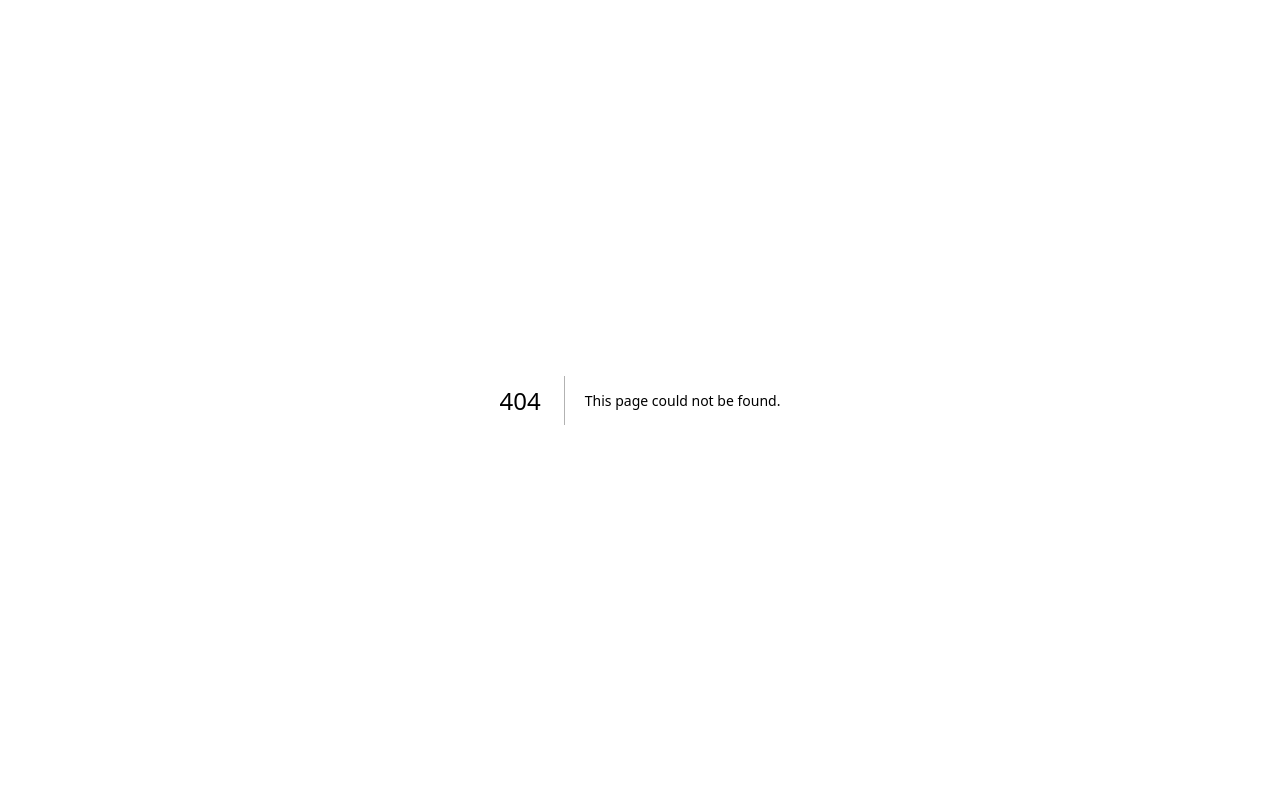
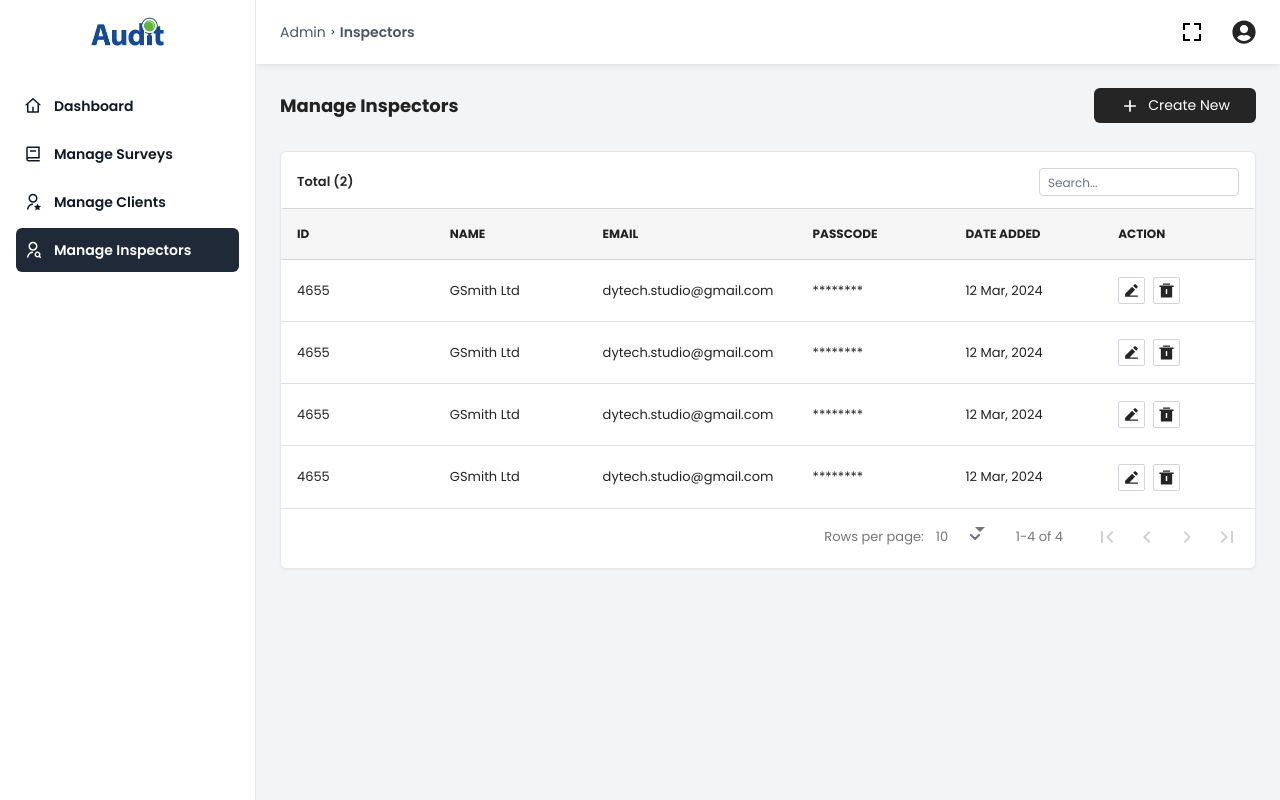
Before and after one commit to deegeeartz/pipeopsAuditProductivity, a Next.js app in the folder frontend/: page /admin/inspectors in a window 1280 px wide. Before the commit this address had no page. Built offline with nearby package versions, Linux system fonts and the light colour scheme.

Commit message:
feat: add Inspectors page

```diff
--- a/frontend/src/components/Layout.jsx
+++ b/frontend/src/components/Layout.jsx
@@ -117,14 +117,11 @@ const Layout = ({ children }) => {
 					</ol>
 
 					<ul className='ml-auto flex items-center'>
-						<button id='fullscreen-button' onClick={toggleFullscreen}>
-							<svg
-								xmlns='http://www.w3.org/2000/svg'
-								width={24}
-								height={24}
-								className='hover:bg-gray-100 rounded-full'
-								viewBox='0 0 24 24'
-								style={{ fill: 'gray', transform: '', msfilter: '' }}>
+						<button
+							id='fullscreen-button'
+							className='hover:bg-gray-100 p-1 rounded-full'
+							onClick={toggleFullscreen}>
+							<svg xmlns='http://www.w3.org/2000/svg' width={24} height={24} viewBox='0 0 24 24'>
 								<path d='M5 5h5V3H3v7h2zm5 14H5v-5H3v7h7zm11-5h-2v5h-5v2h7zm-2-4h2V3h-7v2h5z' />
 							</svg>
 						</button>
--- /dev/null
+++ b/frontend/src/pages/admin/inspectors.jsx
@@ -0,0 +1,204 @@
+import Layout from '@/components/Layout';
+import { Loader } from '@/components/Loader';
+import { Button, Label, Modal, TextInput } from 'flowbite-react';
+import dynamic from 'next/dynamic';
+import { useEffect, useState } from 'react';
+import { FaExclamationCircle } from 'react-icons/fa';
+import { RiAddFill, RiDeleteBin4Fill, RiEdit2Fill } from 'react-icons/ri';
+
+const DataTableX = dynamic(() => import('@/components/DataTableX'), { ssr: false, loading: Loader });
+
+const Inspectors = () => {
+	const [openModal, setOpenModal] = useState({ open: false, type: 'create' });
+	const [openDelModal, setOpenDelModal] = useState(false);
+
+	const ActionButtons = ({ id }) => {
+		const style =
+			'text-[17px] cursor-pointer rounded-sm p-1 text-[#252525] border border-gray-300 hover:bg-gray-200';
+		return (
+			<div className='flex gap-x-2'>
+				<div className={`${style}`} onClick={() => setOpenModal({ open: true, type: 'edit' })}>
+					<RiEdit2Fill />
+				</div>
+				<div className={`${style}`} onClick={() => setOpenDelModal(true)}>
+					<RiDeleteBin4Fill />
+				</div>
+			</div>
+		);
+	};
+
+	const columns = [
+		{
+			name: 'ID',
+			selector: (row) => '4655',
+			sortable: true,
+			minWidth: '0px',
+		},
+		{
+			name: 'Name',
+			selector: (row) => 'GSmith Ltd',
+			sortable: true,
+			minWidth: '110px',
+		},
+		{
+			name: 'Email',
+			selector: (row) => 'dytech.studio@gmail.com',
+			sortable: true,
+			minWidth: '210px',
+		},
+		{
+			name: 'Passcode',
+			sortable: true,
+			minWidth: '120px',
+			cell: (row) => {
+				let passcode = row.title;
+				return (
+					<div
+						onClick={() => {
+							console.log(row.title);
+						}}>
+						{<p>********</p>}
+					</div>
+				);
+			},
+		},
+		{
+			name: 'Date Added',
+			selector: (row) => row.date,
+			sortable: true,
+			minWidth: '110px',
+		},
+		{
+			name: 'Action',
+			minWidth: '150px',
+			cell: (row) => <ActionButtons id={row.title} />,
+		},
+	];
+
+	return (
+		<Layout>
+			<div className='content p-6'>
+				<div className='mb-7 flex justify-between items-center'>
+					<h1 className='font-bold text-lg text-[#222]'>Manage Inspectors</h1>
+					<button onClick={() => setOpenModal({ open: true, type: 'create' })} className='btn_primary _flex'>
+						<RiAddFill className='mr-2 h-5 w-5' />
+						Create New
+					</button>
+				</div>
+
+				<div className='py-1 bg-white rounded-md border border-gray-200 shadow-sm shadow-black/5'>
+					<div className='py-3 px-4 flex justify-between items-center'>
+						<p className='text-[13px] font-semibold'>Total (2)</p>
+						<div></div>
+						<input
+							type='text'
+							className='border border-gray-300 rounded-[4px] h-7 w-[200px] p-2 text-sm placeholder:text-[12px]'
+							placeholder='Search...'
+						/>
+					</div>
+
+					<DataTableX columns={columns} />
+				</div>
+			</div>
+
+			{openModal.open && <InspectorModal openModal={openModal} setOpenModal={setOpenModal} />}
+			{openDelModal && <DeleteModal openModal={openDelModal} setOpenModal={setOpenDelModal} />}
+		</Layout>
+	);
+};
+
+function InspectorModal({ openModal, setOpenModal }) {
+	const [name, setName] = useState('');
+	const [email, setEmail] = useState('');
+	const [passcode, setPasscode] = useState('');
+
+	const isEdit = openModal.type === 'edit';
+
+	useEffect(() => {
+		const setField = () => {
+			setName('Test User');
+			setEmail('dycodes51@gmail.com');
+			setPasscode('hello25653');
+		};
+
+		isEdit && setField();
+	}, []);
+
+	return (
+		<>
+			<Modal dismissible show={openModal.open} onClose={() => setOpenModal({ ...openModal, open: false })}>
+				<Modal.Header>{isEdit ? 'Edit Inspector' : 'Create New Inspector'}</Modal.Header>
+
+				<Modal.Body>
+					<div className='space-y-6'>
+						<div>
+							<div className='mb-2 block'>
+								<Label htmlFor='name' value='Name' />
+							</div>
+							<TextInput id='name' value={name} onChange={(e) => setName(e.target.value)} required />
+						</div>
+
+						<div>
+							<div className='mb-2 block'>
+								<Label htmlFor='email' value='Email Address' />
+							</div>
+							<TextInput
+								id='email'
+								placeholder='name@company.com'
+								value={email}
+								onChange={(e) => setEmail(e.target.value)}
+								required
+							/>
+						</div>
+
+						<div>
+							<div className='mb-2 block'>
+								<Label htmlFor='passcode' value='Passcode' />
+							</div>
+							<TextInput
+								id='passcode'
+								type={isEdit ? 'text' : 'password'}
+								value={passcode}
+								onChange={(e) => setPasscode(e.target.value)}
+								required
+							/>
+						</div>
+
+						<div className='w-full'>
+							<button className='btn_primary px-8 w-36'>{isEdit ? 'Update' : 'Create'}</button>
+						</div>
+					</div>
+				</Modal.Body>
+			</Modal>
+		</>
+	);
+}
+
+function DeleteModal({ openModal, setOpenModal, deleteFunc }) {
+	return (
+		<>
+			<Modal dismissible show={openModal} size='md' onClose={() => setOpenModal(false)} popup>
+				<Modal.Header />
+
+				<Modal.Body>
+					<div className='text-center'>
+						<FaExclamationCircle className='mx-auto mb-4 h-14 w-14 text-gray-400 dark:text-gray-200' />
+						<h3 className='mb-5 text-lg font-normal text-gray-500 dark:text-gray-400'>
+							Are you sure you want to delete this item?
+						</h3>
+						<div className='flex justify-center gap-4'>
+							<Button color='failure' onClick={() => setOpenModal(false)}>
+								{"Yes, I'm sure"}
+							</Button>
+							<Button color='gray' onClick={() => setOpenModal(false)}>
+								No, cancel
+							</Button>
+						</div>
+					</div>
+				</Modal.Body>
+			</Modal>
+		</>
+	);
+}
+
+export default Inspectors;
```
